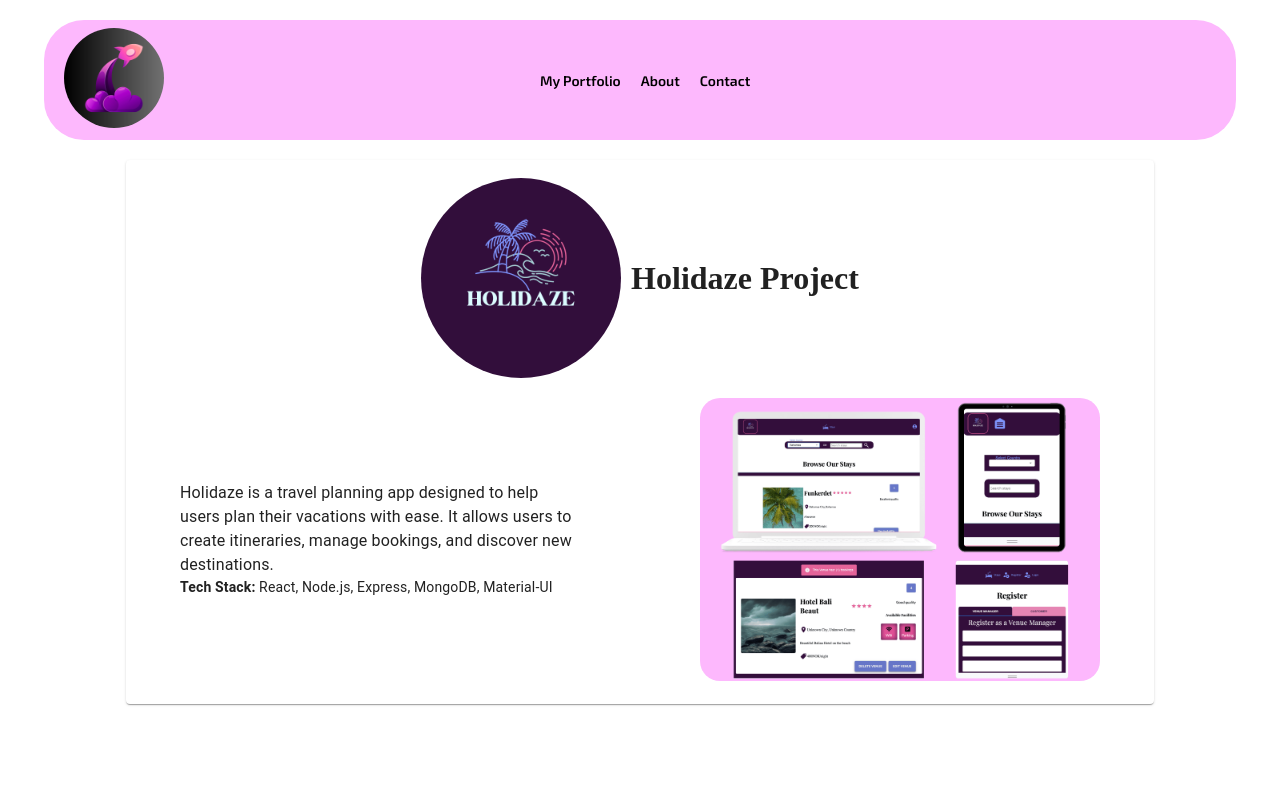
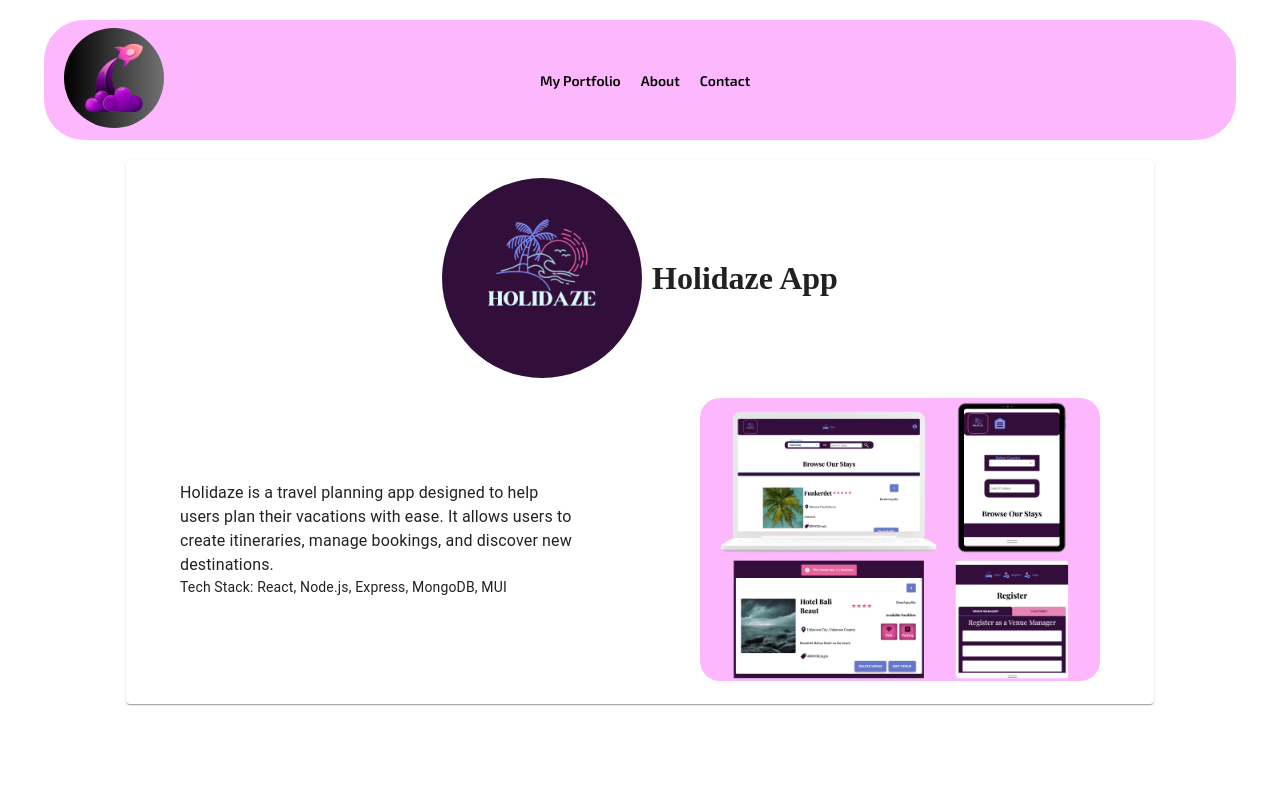
Before and after one commit to lem31/myPortfolio, a React (Vite) app: page /ProjectOne in a window 1280 px wide. Shown: the top 800 px of the page. Built offline with nearby package versions, Linux system fonts and the light colour scheme.

Commit message:
created one Project Page card to use for each project page, so the layout is the same and i can just update the details and adjust scale for overlay on project page

```diff
--- a/src/CSS_Modules/Projects/index.module.css
+++ b/src/CSS_Modules/Projects/index.module.css
@@ -103,7 +103,7 @@
     height: auto;
     object-fit: contain;
     transition: transform 0.3s ease-in-out;
-    scale: 1.8;
+    scale: 1.5;
 
     border: none;
 
--- a/src/Components/Pages/ProjectOne/index.jsx
+++ b/src/Components/Pages/ProjectOne/index.jsx
@@ -1,53 +1,17 @@
 
-import React, {useState} from "react";
-import { Card, CardContent, Typography } from "@mui/material";
+import ProjectPageCard from '../../ProjectPageCard/index.jsx';
 import HolidazeLogo from '../../../assets/Images/HolidazeLogo.png';
-import ProjectCard from '../../ProjectCard';
-import ProjectStyles from '../../../CSS_Modules/Projects/index.module.css';
 import HolidazeImages from '../../../assets/Images/HolidazeImages.png';
 
 const HolidazeProject = () => {
-    const [hovered, setHovered] = useState(false);
-  return (
-    <div className="project-container">
-         <Card className={ProjectStyles.projectCard}>
-            <CardContent className={ProjectStyles.projectCardContent}>
-                <div className={ProjectStyles.projectCardTextDiv}>
-        <div className={ProjectStyles.logoH1Div}>
-        <img src={HolidazeLogo} alt="Holidaze Logo" className={ProjectStyles.HolidazeLogo} />
-          <h1>Holidaze Project</h1>
-        </div>
-        <div className={ProjectStyles.TextImageDiv}>
-            <div className={ProjectStyles.projectCardDescription}>
-        <Typography variant="body1" className={ProjectStyles.p}>
-          Holidaze is a travel planning app designed to help users plan their vacations with ease. It allows users to create itineraries, manage bookings, and discover new destinations.
-        </Typography>
-        <Typography variant="body2" className="project-tech-stack">
-          <strong>Tech Stack:</strong> React, Node.js, Express, MongoDB, Material-UI
-        </Typography>
-        </div>
-        <div className={ProjectStyles.projectCardImgDiv}>
-            <img src={HolidazeImages} alt="Holidaze Images" className={ProjectStyles.projectCardImage}
-             onMouseEnter={() => setHovered(true)}
-        onMouseLeave={() => setHovered(false)} />
-            </div></div></div>
 
-
-</CardContent>
-      </Card>
-{hovered && (
-        <div
-          className={ProjectStyles.cardImgDiv}
-        >
-            <img
-            src={HolidazeImages}
-            alt='Holidaze Images'
-            className={ProjectStyles.cardImg}
-          />
-        </div>
-)}
-    </div>
+  const title = "Holidaze App";
+  const description = " Holidaze is a travel planning app designed to help users plan their vacations with ease. It allows users to create itineraries, manage bookings, and discover new destinations."
+const logoimg = HolidazeLogo;
+const cardImg = HolidazeImages;
+const techStack = "Tech Stack: React, Node.js, Express, MongoDB, MUI";
+  return(
+<ProjectPageCard title={title} description={description} logoimg={logoimg} cardImg={cardImg} techStack={techStack}/>
   );
-}
-
+};
 export default HolidazeProject;
--- /dev/null
+++ b/src/Components/ProjectPageCard/index.jsx
@@ -0,0 +1,52 @@
+
+import React, {useState} from "react";
+import { Card, CardContent, Typography } from "@mui/material";
+import ProjectStyles from '../../CSS_Modules/Projects/index.module.css';
+
+
+const ProjectPageCard = ({ logoimg, title, description, cardImg, techStack }) => {
+
+        const [hovered, setHovered] = useState(false);
+  return (
+    <div className="project-container">
+         <Card className={ProjectStyles.projectCard}>
+            <CardContent className={ProjectStyles.projectCardContent}>
+                <div className={ProjectStyles.projectCardTextDiv}>
+        <div className={ProjectStyles.logoH1Div}>
+        <img src={logoimg} alt="Holidaze Logo" className={ProjectStyles.HolidazeLogo} />
+          <h1>{title}</h1>
+        </div>
+        <div className={ProjectStyles.TextImageDiv}>
+            <div className={ProjectStyles.projectCardDescription}>
+        <Typography variant="body1" className={ProjectStyles.p}>
+         {description}
+        </Typography>
+        <Typography variant="body2" className="project-tech-stack">
+   {techStack}
+        </Typography>
+        </div>
+        <div className={ProjectStyles.projectCardImgDiv}>
+            <img src={cardImg} alt="Holidaze Images" className={ProjectStyles.projectCardImage}
+             onMouseEnter={() => setHovered(true)}
+        onMouseLeave={() => setHovered(false)} />
+            </div></div></div>
+
+
+</CardContent>
+      </Card>
+{hovered && (
+        <div
+          className={ProjectStyles.cardImgDiv}
+        >
+            <img
+            src={cardImg}
+            alt='Holidaze Images'
+            className={ProjectStyles.cardImg}
+          />
+        </div>
+)}
+    </div>
+  );
+}
+
+export default ProjectPageCard;
```
